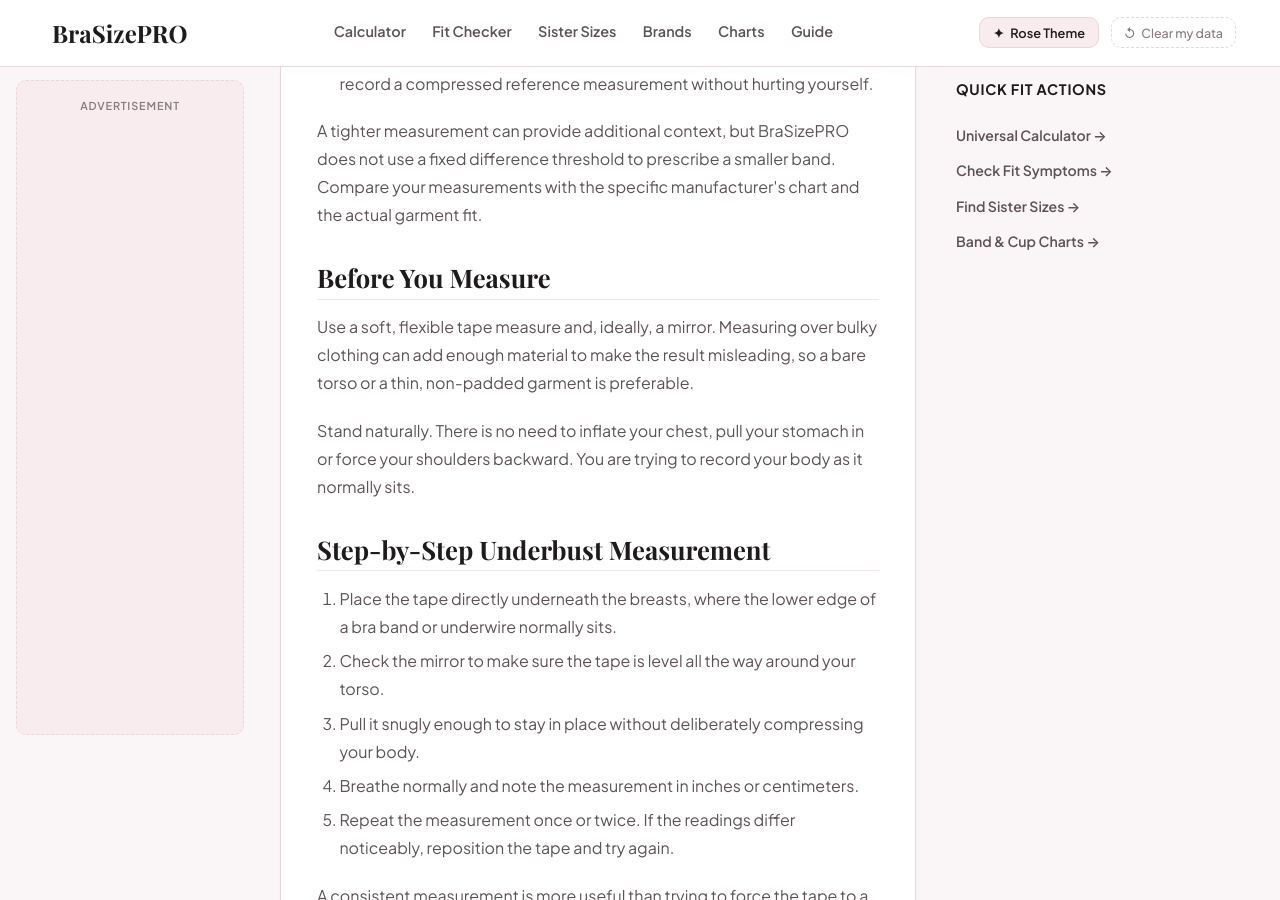
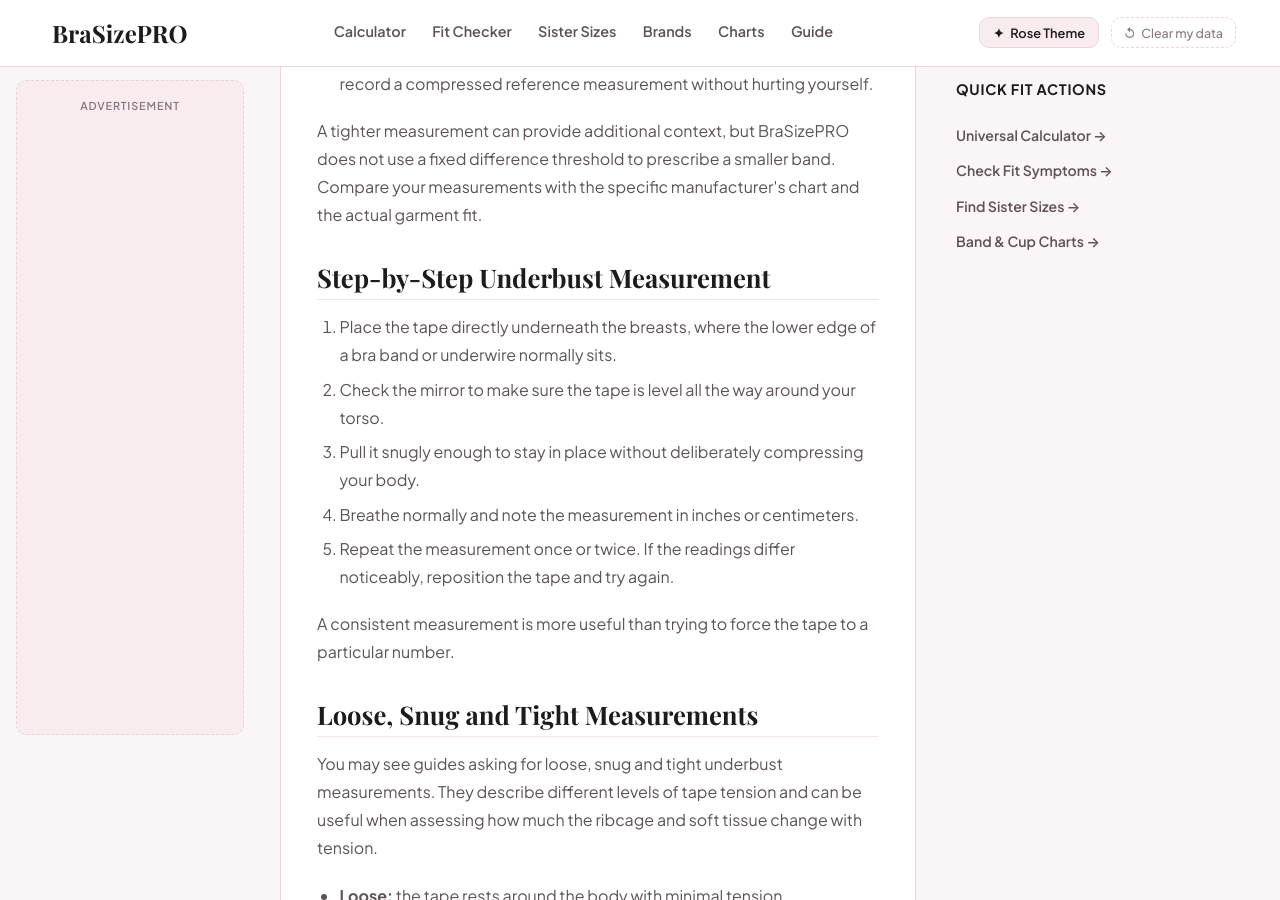
Before and after one commit to sharpedge74-cmyk/Bra-Size-Pro, a Jekyll site: the page built from how-to-measure-band-size.html, in a window 1280 px wide and 900 px high, scrolled down 1075 px. Built offline with Jekyll 4.4.1, drawn with Linux system fonts in a browser that asks for light colours; some web fonts are replaced.

Commit message:
Remove repetitive guide content

```diff
--- a/how-to-measure-band-size.html
+++ b/how-to-measure-band-size.html
@@ -46,10 +46,6 @@ faq:
   A tighter measurement can provide additional context, but BraSizePRO does not use a fixed difference threshold to prescribe a smaller band. Compare your measurements with the specific manufacturer's chart and the actual garment fit.
 </p>
 
-<h2>Before You Measure</h2>
-<p>Use a soft, flexible tape measure and, ideally, a mirror. Measuring over bulky clothing can add enough material to make the result misleading, so a bare torso or a thin, non-padded garment is preferable.</p>
-<p>Stand naturally. There is no need to inflate your chest, pull your stomach in or force your shoulders backward. You are trying to record your body as it normally sits.</p>
-
 <h2>Step-by-Step Underbust Measurement</h2>
 <ol>
   <li>Place the tape directly underneath the breasts, where the lower edge of a bra band or underwire normally sits.</li>
```
